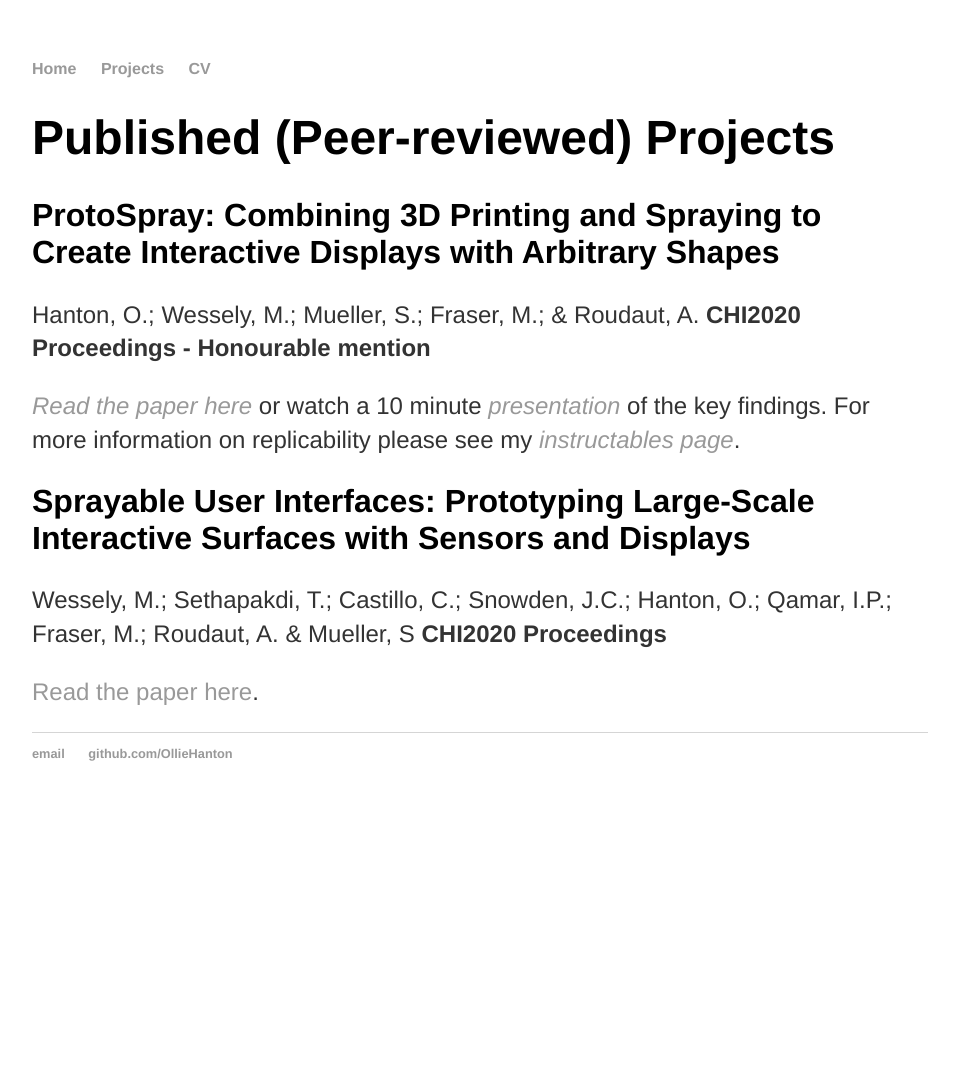
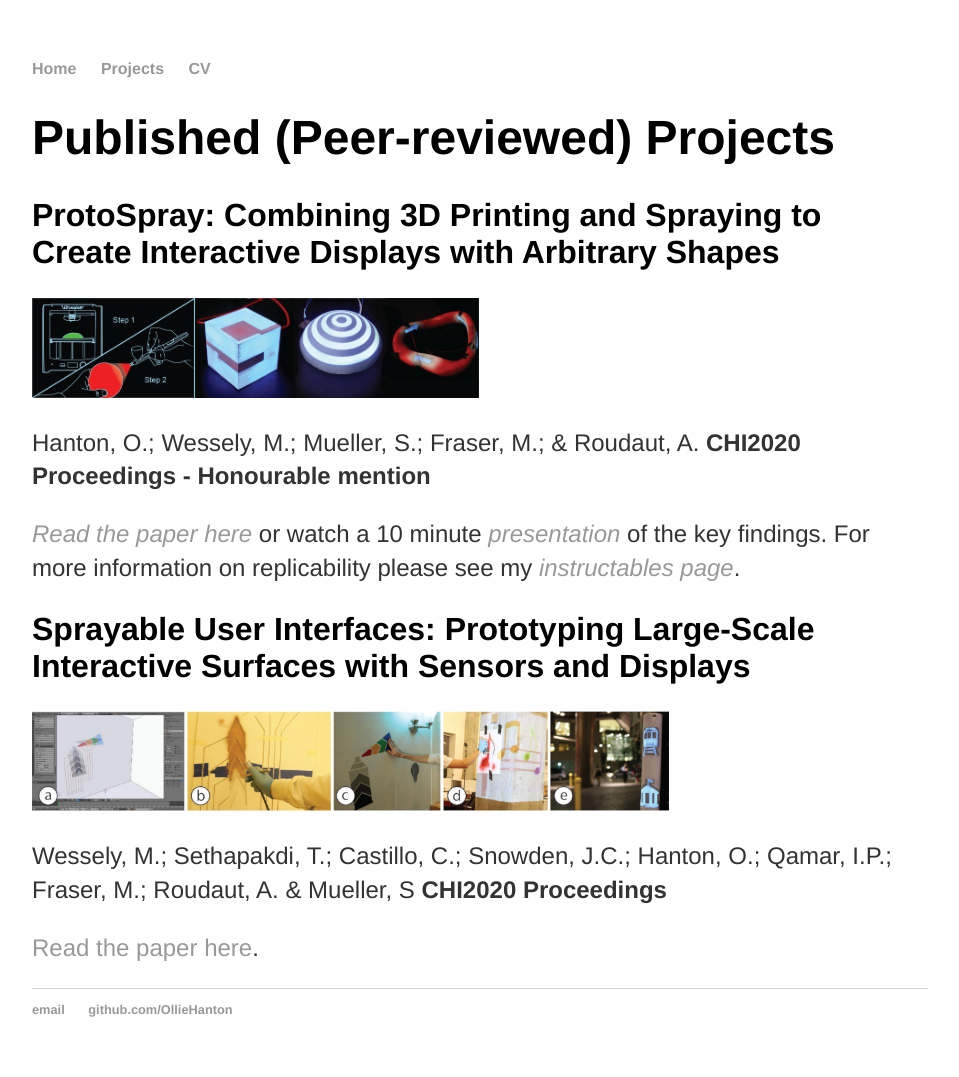
Before and after one commit to OllieHanton/olliehanton.github.io, a Jekyll site: the page built from projects.html, in a window 1280 px wide. Shown: the whole page, without its empty margins (160-1119 px from the left). Built offline with Jekyll 4.4.1, drawn with Linux system fonts in a browser that asks for light colours; before the commit the page ends 900 px from its top, so only the background shows below that.

Commit message:
Update projects.html

```diff
--- a/projects.html
+++ b/projects.html
@@ -5,6 +5,7 @@ title: Projects
 <div class="blurb">
 	<h1>Published (Peer-reviewed) Projects</h1>
 	<h2> ProtoSpray: Combining 3D Printing and Spraying to Create Interactive Displays with Arbitrary Shapes</h2>
+	<img src="/asset/ProtoSpray_figure1.png" alt="Protospray picture" height="100">
 	<p> Hanton, O.; Wessely, M.; Mueller, S.; Fraser, M.; & Roudaut, A. <b>CHI2020 Proceedings - Honourable mention</b>
 	</p>
 
@@ -15,6 +16,7 @@ title: Projects
 	</p>
 
 	<h2> Sprayable User Interfaces: Prototyping Large-Scale Interactive Surfaces with Sensors and Displays </h2>
+	<img src="/asset/SprayableUI_figure1.jpg" alt="Sprayable user interfaces picture" height="100">
 	<p> Wessely, M.; Sethapakdi, T.; Castillo, C.; Snowden, J.C.; Hanton, O.; Qamar, I.P.; Fraser, M.; Roudaut, A. & Mueller, S <b>CHI2020 Proceedings</b>
 	</p>
 
```
